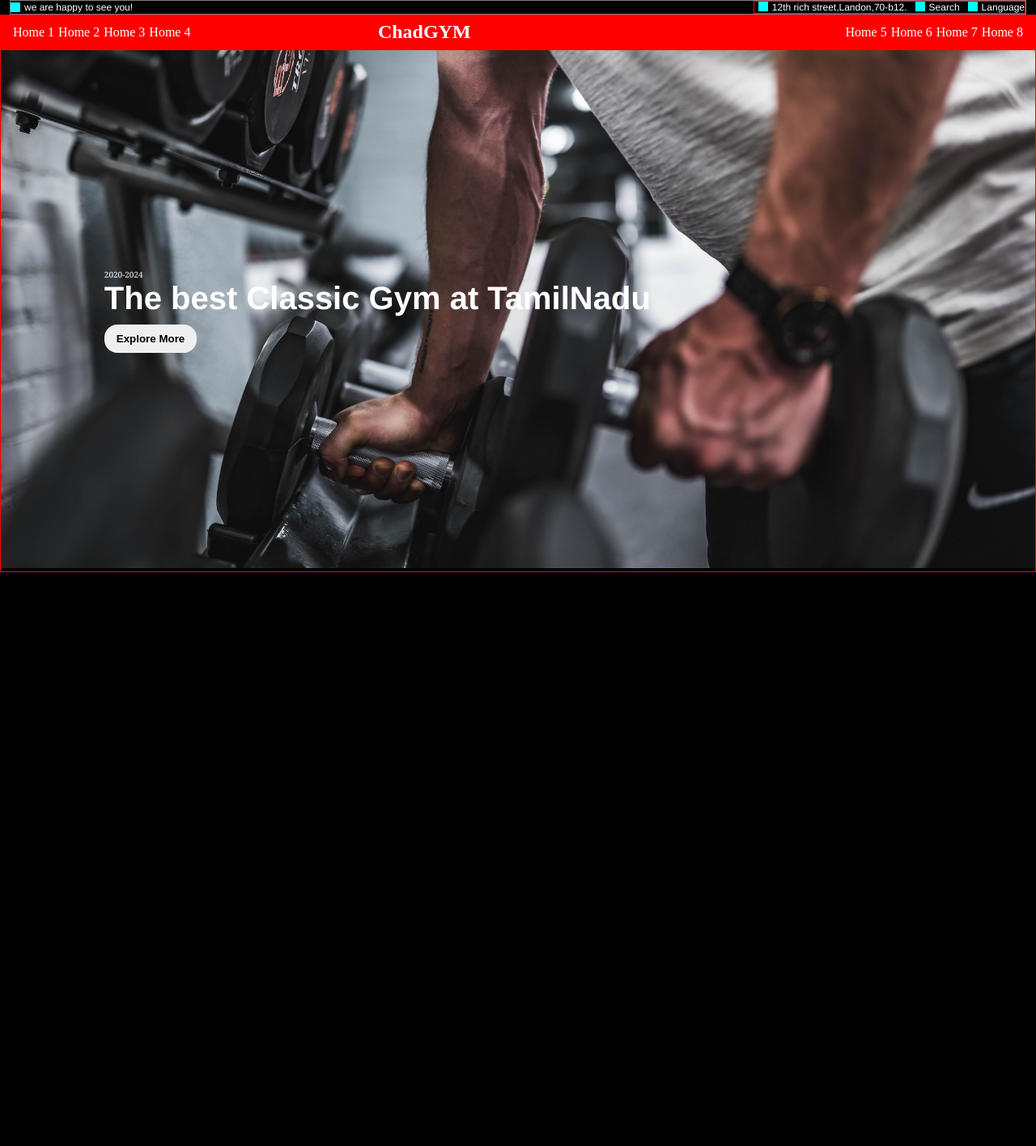
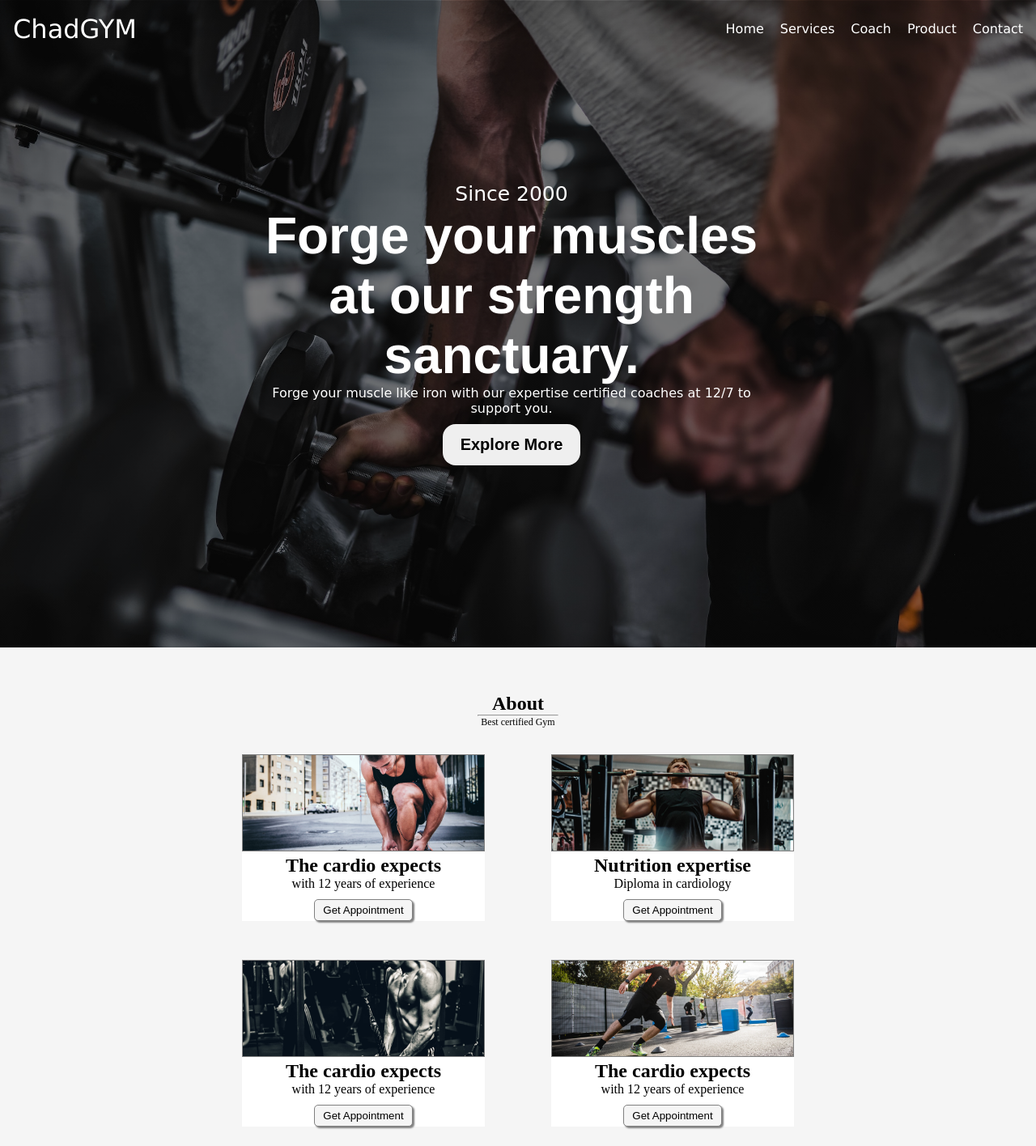
Before and after one commit to raiyanu/chad-gym, a plain HTML site: page index.html in a window 1280 px wide. Shown: the whole page at 81% size. Before the commit the page ends 800 px from the top, so only its background shows below. Drawn offline with Linux system fonts and the light colour scheme.

Commit message:
Add files via upload
Added a card section for coach

```diff
--- a/index.html
+++ b/index.html
@@ -1,57 +1,84 @@
 <!DOCTYPE html>
 <html lang="en">
   <head>
-  <meta charset="UTF-8">
-  <meta name="viewport" content="width=device-width, initial-scale=1.0">
+    <meta charset="UTF-8" />
+    <meta name="viewport" content="width=device-width, initial-scale=1.0" />
     <title>ChadGym | Home</title>
-  <link rel="stylesheet" href="styles/style.css">
-  <link rel="stylesheet" href="styles/top.css">
-  <link rel="stylesheet" href="styles/hero.css">
+    <link rel="stylesheet" href="styles/style.css" />
+    <link rel="stylesheet" href="styles/top.css" />
+    <link rel="stylesheet" href="styles/hero.css" />
+    <link rel="stylesheet" href="styles/card.css" />
   </head>
   <body>
-   <div class="info-bar">
-      <div class="col1">
-        <div class="icon"></div>
-        <span>we are happy to see you!</span>
+    <section class="hero">
+      <nav class="navbar">
+        <h1 class="webname">ChadGYM</h1>
+        <ul class="menu-container">
+          <li>Home</li>
+          <li>Services</li>
+          <li>Coach</li>
+          <li>Product</li>
+          <li>Contact</li>
+        </ul>
+      </nav>
+      <div class="hero-detail">
+        <span class="date">Since 2000</span>
+        <h1>Forge your muscles at our strength sanctuary.</h1>
+        <span class="intro"
+          >Forge your muscle like iron with our expertise certified coaches at
+          12/7 to support you.</span
+        >
+        <button>
+          Explore More
+          <svg
+            height="16"
+            viewBox="0 0 16 16"
+            width="16"
+            xmlns="http://www.w3.org/2000/svg"
+          >
+            <path
+              d="m8 0c-4.418 0-8 3.582-8 8s3.582 8 8 8 8-3.582 8-8-3.582-8-8-8zm6.8 9.5c0 .5-.7.66-2 1 .124-.589.206-1.277.229-1.98l2.001-.02c0 .36-.08.5-.16 1zm-13.6 0c-.1-.5-.15-.64-.2-1h2c.024.723.106 1.411.244 2.079-1.344-.419-2.044-.579-2.044-1.079zm0-3c0-.5.7-.66 2-1-.115.594-.187 1.284-.2 1.989l-2 .011c0-.36.08-.5.16-1zm7.3-1.5c1.13.013 2.226.107 3.298.277.047.643.165 1.41.201 2.199l-3.499.025v-2.5zm0-1v-2.94c1.17.27 2.2 1.47 2.84 3.15-.836-.116-1.819-.192-2.817-.21zm-1-2.94v2.94c-1.017.015-2.001.087-2.968.214.768-1.684 1.798-2.884 2.968-3.154zm0 3.94v2.5h-3.5c.031-.806.142-1.571.326-2.307.932-.08 2.035-.177 3.158-.193zm-3.5 3.5h3.5v2.5c-1.13-.013-2.226-.107-3.298-.277-.047-.643-.165-1.41-.201-2.199zm3.5 3.5v2.94c-1.17-.27-2.2-1.47-2.84-3.15.836.116 1.819.192 2.817.21zm1 2.94v-2.94c1.017-.015 2.001-.087 2.968-.214-.768 1.684-1.798 2.884-2.968 3.154zm0-3.94v-2.5h3.5c-.031.806-.142 1.571-.326 2.307-.932.08-2.035.177-3.158.193zm6.5-3.5h-2c-.024-.723-.106-1.411-.244-2.079 1.354.399 2.014.559 2.014 1.079.13.5.18.64.23 1zm-.7-2.59c-.506-.204-1.106-.38-1.726-.5-.361-1.019-.809-1.898-1.389-2.672 1.355.726 2.413 1.811 3.067 3.131zm-9.46-3.15c-.568.752-1.019 1.631-1.305 2.581-.699.189-1.299.365-1.874.593.751-1.39 1.823-2.475 3.139-3.156zm-3.11 9.33c.506.204 1.106.38 1.726.5.361 1.019.809 1.898 1.389 2.672-1.367-.722-2.436-1.807-3.097-3.131zm9.44 3.15c.564-.753 1.012-1.631 1.295-2.581.699-.189 1.299-.365 1.874-.593-.751 1.39-1.823 2.475-3.139 3.156z"
+            />
+          </svg>
+        </button>
       </div>
-      <div class="col2">
-        <span>
-          <div class="icon"></div>
-          12th rich street,Landon,70-b12.
-        </span>
-        <span>
-          <div class="icon"></div>
-          Search
-        </span>
-        <span>
-          <div class="icon"></div>
-          Language
-        </span>
+    </section>
+    <section class="card-gallery">
+      <div class="about-head">
+        <h1>About</h1>
+        <hr />
+        <span>Best certified Gym</span>
       </div>
+      <div class="card-container">
+        <div class="card">
+          <img src="assets/gymcoach1.jpg" alt="" />
+          <h2>The cardio expects</h2>
+          <!-- Nutrition Coach -->
+          <span>with 12 years of experience</span>
+          <button>Get Appointment</button>
         </div>
-   <nav class="navbar">
-    <ul class="menu-container">
-      <li>Home 1</li>
-      <li>Home 2</li>
-      <li>Home 3</li>
-      <li>Home 4</li>
-    </ul>
-    <ul class="menu-container">
-      <li>Home 5</li>
-      <li>Home 6</li>
-      <li>Home 7</li>
-      <li>Home 8</li>
-    </ul>
-    <h1 class="webname">
-      ChadGYM
-    </h1>
-   </nav>
-   <section class="hero">
-    <img src="assets/hero.jpg" alt="no img">
-    <div class="hero-detail">
-      <span class="date">2020-2024</span>
-      <h1>The best Classic Gym at TamilNadu</h1>
-      <button>Explore More</button>
+        <div class="card">
+          <img src="assets/gymcoach2.jpg" alt="" />
+          <h2>Nutrition expertise</h2>
+          <!-- Nutrition Coach -->
+          <span>Diploma in cardiology</span>
+          <button>Get Appointment</button>
+        </div>
+        <div class="card">
+          <img src="assets/gymcoach3.jpg" alt="" />
+          <h2>The cardio expects</h2>
+          <!-- Nutrition Coach -->
+          <span>with 12 years of experience</span>
+          <button>Get Appointment</button>
+        </div>
+        <div class="card">
+          <img src="assets/gymcoach4.jpg" alt="" />
+          <h2>The cardio expects</h2>
+          <!-- Nutrition Coach -->
+          <span>with 12 years of experience</span>
+          <button>Get Appointment</button>
+        </div>
+
       </div>
     </section>
   </body>
--- /dev/null
+++ b/styles/card.css
@@ -0,0 +1,61 @@
+.card-gallery{
+  max-width: 750px;
+  margin: auto;
+  color: black;
+  background-color: whitesmoke;
+  padding: 1.5rem 0rem;
+}
+.about-head{
+  display: flex;
+  align-items: center;
+  justify-content: center;
+  flex-direction: column;
+  margin: 2rem 0rem;
+}
+.about-head hr{
+  width: 100px;
+}
+.about-head span{
+  font-size: 12px;
+}
+
+
+/* card */
+.card-container{
+  display: flex;
+  align-items: center;
+  justify-content: space-evenly;
+  flex-wrap: wrap;
+  gap: 3rem;
+}
+.card{
+  display: flex;
+  align-items: center;
+  justify-content: center;
+  flex-direction: column;
+  background-color: white;
+}
+.card img{
+  height: 120px;
+  width: 300px;
+  object-fit: cover;
+  border: 1px solid grey;
+}
+.card h2{
+  margin-top: 4px;
+}
+.card span{
+  margin-bottom: 10px;
+}
+.card button{
+  padding: 5px 10px;
+  background-color: whitesmoke;
+  border: 1px solid grey;
+  border-radius: 5px;
+  box-shadow: 2px 2px 2px grey;
+  transition: all 250ms ease-in-out;
+  cursor: pointer;
+}
+.card button:hover{
+  transform: translateY(-2px) scale(1.02);
+}
--- a/styles/hero.css
+++ b/styles/hero.css
@@ -1,35 +1,83 @@
-.hero{
+.hero {
   height: max-content;
   position: relative;
-  border: 1px solid red;
 }
-.hero img{
+.hero{
+  /* background: url('../assets/hero.jpg'); */
+  background: linear-gradient(rgba(0,0,0,0.5), rgba(0,0,0,0.5)),
+      url(../assets/hero.jpg);
   object-fit: cover;
+  background-position: center;
+  background-size: cover;
+  background-attachment: fixed;
   width: 100%;
-  height: 80vh;
+  height: 100vh;
+  height: 100dvh;
+  max-height: 900px;
+  background-position: fixed;
+  backdrop-filter: brightness(12%);
 }
-.hero-detail{
+.hero-detail {
   position: absolute;
   top: 50%;
   left: 10%;
-  transform: translate(0%,-50%);
+  transform: translate(0%, -50%);
   display: flex;
   align-items: flex-start;
   justify-content: center;
   flex-direction: column;
+  padding: 0rem 1rem 0rem 0rem;
 }
-.hero-detail span{
-  font-size: 10px;
-  font-family: Cambria, Cochin, Georgia, Times, 'Times New Roman', serif;
+.hero-detail span {
+  font-size: 15px;
+  font-family: cursive;
 }
-.hero-detail h1{
+.hero-detail h1 {
   font-size: 40px;
-  font-family: 'Franklin Gothic Medium', 'Arial Narrow', Arial, sans-serif;
+  font-family: "Franklin Gothic Medium", "Arial Narrow", Arial, sans-serif;
 }
-.hero-detail button{
+.hero-detail button {
   margin-top: 10px;
   padding: 10px 15px;
   border: none;
   border-radius: 1rem;
   font-weight: 800;
+  border: 2px solid rgba(255, 255, 255, 0);
+  transition: all 250ms ease-in-out;
+  cursor: pointer;
+  display: flex;
+  align-items: center;
+  gap: 5px;
 }
+.hero-detail button:hover{
+  background-color: rgba(255, 255, 255, 0);
+  border: 2px solid rgba(255, 255, 255, 1);
+  color: white;
+}
+.hero-detail button svg {
+  stroke: white;
+  fill: white;
+  display: none;
+}
+@media (min-width: 700px) {
+  .hero-detail {
+    left: 50%;
+    transform: translate(-50%, -50%);
+    align-items: center;
+  }
+  .hero-detail span{
+    font-size: 25px;
+  }
+  .hero-detail h1{
+    font-size: 4rem;
+    text-align: center;
+  }
+  .hero-detail button{
+    font-size: 20px;
+    padding: 12px 20px;
+  }
+  .hero-detail .intro {
+    text-align: center;
+    font-size: 16px;
+  }
+}
--- a/styles/style.css
+++ b/styles/style.css
@@ -4,11 +4,13 @@
   box-sizing: border-box;
 }
 html,body{
-  background-color: black;
+  background-color: whitesmoke;
   color: white;
+  position: relative;
 }
 .icon{
   height: 12px;
   aspect-ratio: 1/1;
-  background-color: aqua;
+  background-color: rgb(255, 255, 255);
+  border-radius: 50%;
 }
--- a/styles/top.css
+++ b/styles/top.css
@@ -1,83 +1,51 @@
-.info-bar{
+/* navbar */
+.menu-container li{
+  list-style-type: none;
+  font-family: 'Lucida Sans', 'Lucida Sans Regular', 'Lucida Grande', 'Lucida Sans Unicode', Geneva, Verdana, sans-serif;
+  border-bottom: 1px solid rgba(128, 128, 128, 0);
+  transition: border 250ms ease-in-out;
+  cursor: pointer;
+
+}
+.menu-container li:hover{
+  border-bottom: 1px solid grey;
+}
+.navbar{
+  position: sticky;
+  padding: 5px 10px;
   display: flex;
   align-items: center;
   justify-content: space-between;
-  max-width: calc(100% - 24px);
-  margin: auto;
-  flex-wrap: wrap;
-  border: 1px solid grey;
-  gap: 12px;
-  font-family: 'Franklin Gothic Medium', 'Arial Narrow', Arial, sans-serif;
-  font-size: 12px;
+  flex-direction: column;
+  gap: 8px;
+  background: rgba(0, 0, 0, 0.164);
+  background: linear-gradient(to bottom, rgba(0, 0, 0, 0.164), rgba(0,0,0,0));
+  position: absolute;
+  top: 1px;
+  z-index: 999;
+  width: 100%;
+}
+.navbar h1{
+  font-size: xx-large;
+  font-weight: 500;
+  font-family: 'Lucida Sans', 'Lucida Sans Regular', 'Lucida Grande', 'Lucida Sans Unicode', Geneva, Verdana, sans-serif;
+}
+.menu-container {
+  display: flex;
+  align-items: center;
+  justify-content: space-evenly;
+  gap: 10px;
 }
 
-.col1, .col2{
-  display: flex;
-  align-items: center;
-  gap: 5px;
-}
-.col2{
-  display: flex;
-  border: 1px solid red;
-  flex-wrap: wrap;
-}
-.col2 span{
-  display: flex;
-  gap: 5px;
-  margin-left: 5px;
-}
-.menu-container:nth-child(1){
-  grid-area: mymenu1;
-}
-.menu-container:nth-child(2){
-  grid-area: mymenu2;
-}
-.menu-container li{
-  list-style-type: none;
-}
-.webname{
-  grid-area: webname;
-  width: 100%;
-  background-color: red;
-}
-.navbar{
-  display: grid;
-  text-align: center;
-  grid-template-areas:
-  /* 'mymenu1 mymenu2 webname' */
-  'webname webname'
-  'mymenu1 mymenu2';
-  background-color: green;
-}
-@media (min-width:500px) {
+@media (min-width:600px) {
   .navbar{
-    background-color: red;
-    display: flex;
-    flex-direction: row-reverse;
-    align-items: center;
-    justify-content: space-between;
+    padding: 1rem 1rem 1px 1rem;
+    flex-direction: row;
   }
-  .webname{
-    width: auto;
-  }
-  .navbar{
-    padding: .5rem;
+  .menu-container{
+    gap: 20px;
   }
 }
 @media (min-width:700px) {
-  .navbar{
-    background-color: red;
-    display: grid;
-    flex-direction: row-reverse;
-    align-items: center;
-    justify-content: space-between;
-    grid-template-areas:
-    /* 'mymenu1 mymenu2 webname' */
-    'mymenu1 webname.. mymenu2';
-    padding: .5rem 1rem;
-  }
-  .menu-container{
-    display: flex;
-    gap: 5px;
-  }
+
 }
```
Also changed, not shown: assets/alternate-mobile.svg (added), assets/globe-wire.svg (added), assets/gymcoach1.jpg (added), assets/gymcoach2.jpg (added), assets/gymcoach3.jpg (added), assets/gymcoach4.jpg (added), assets/gymcoach5.png (added), assets/location.svg (added), assets/profile-circle.svg (added), assets/search.svg (added), assets/translate.svg (added). Lines whose indentation alone changed are shown as unchanged.
